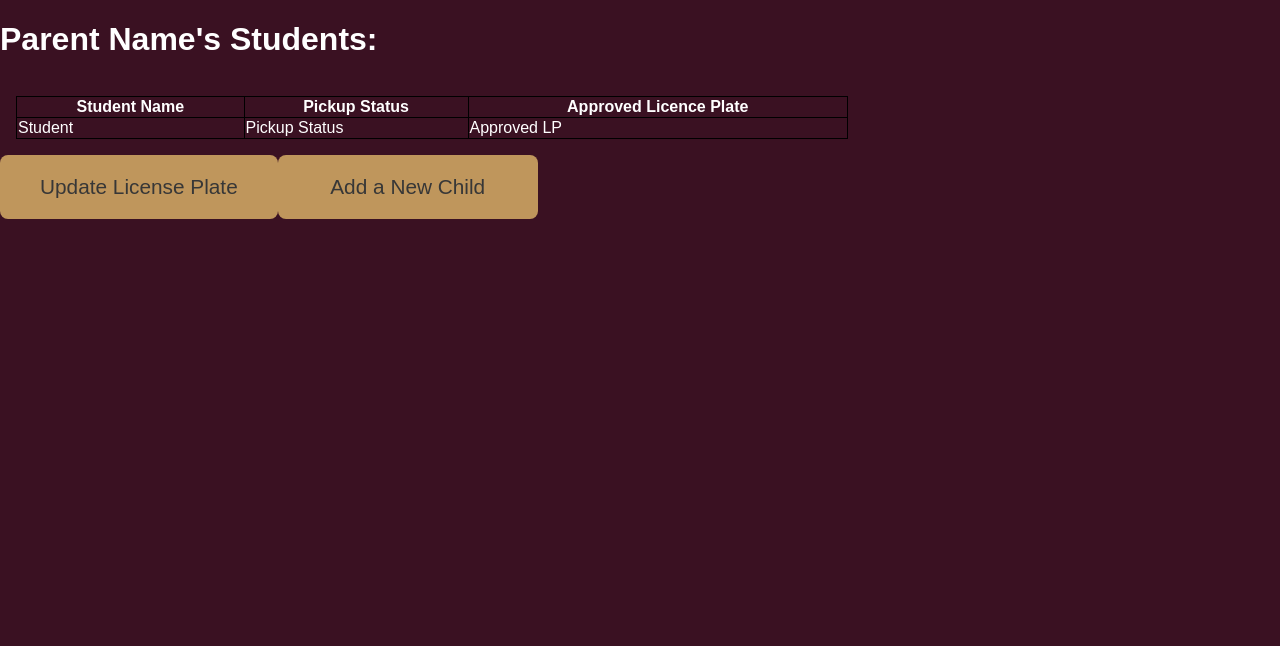
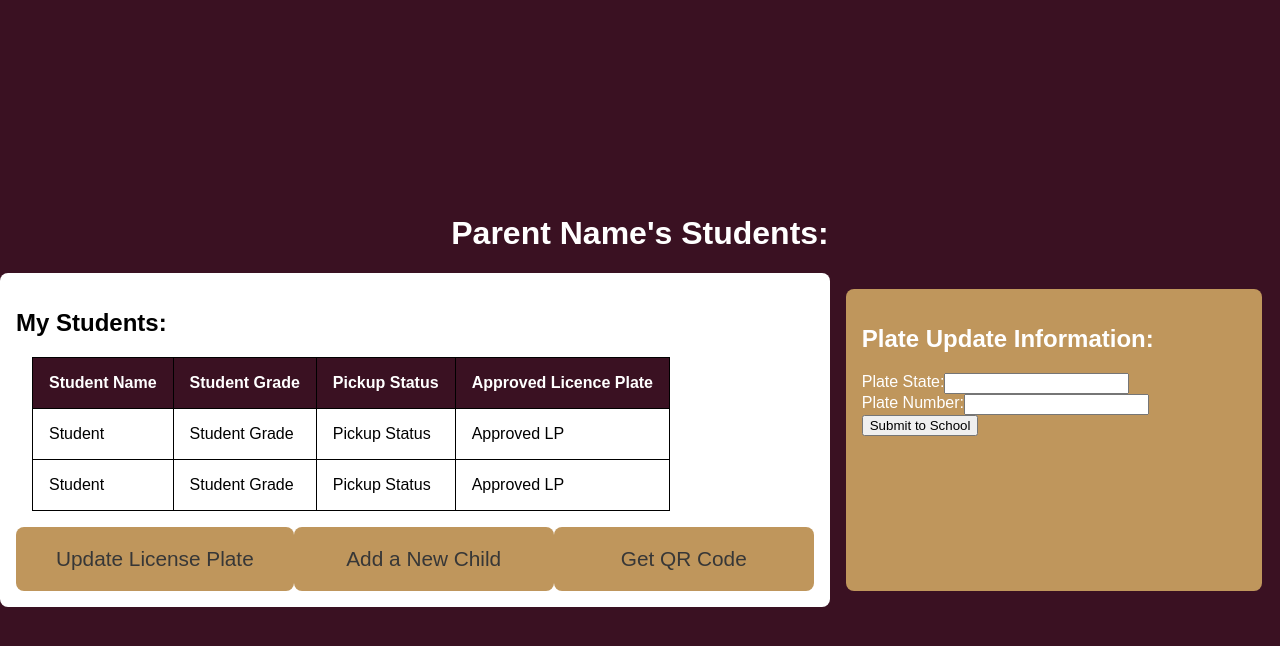
Before and after one commit to JackUehlingerTAMU/TheWranglers, a React (Create React App) app: page /parent-portal in a window 1280 px wide. Both pictures are taken after a click on the button "Update License Plate". Shown: the top 646 px of the page. Built offline with nearby package versions, Linux system fonts and the light colour scheme.

Commit message:
added more css

```diff
--- a/src/App.css
+++ b/src/App.css
@@ -67,20 +67,56 @@ body {
 table{
   border: 1px solid black;
   border-collapse: collapse;
-  width:65%;
-  padding: 1em;
-  margin: 1em;
+  padding: 3rem;
+  margin: 1rem;
+  color:black;
+
 }
-th, td{
+th{
+  background-color: var(--maroon);
+  color:white;
   border: 1px solid black;
   border-collapse: collapse;
+  padding: 1rem;
+
 }
+td{
+  border: 1px solid black;
+  border-collapse: collapse;
+  padding: 1rem;
 
+}
+.mainSection{
+   background-color: var(--white);
+   padding:1em;
+   border-radius: 8px;
+   color: black;
+}
 .parent-portal{
   background-color: var(--maroon);
   color: var(--white);
   height: 100vh;
   display: flex;
+  justify-content: center;
+  align-items: center;
   flex-direction: column;
 
 }
+.sidebar{
+  background-color: var(--camel);
+  margin: 1em;
+  padding: 1em;
+  border-radius: 8px;
+  width: 30%
+
+}
+.row{
+  display: flex;
+  flex-direction:row;
+  width:100%;
+}
+.column{
+  display: flex;
+  flex-direction:column;
+  width:100%;
+}
--- /dev/null
+++ b/src/components/NewChild.js
@@ -0,0 +1,28 @@
+export default function NewChild(){
+    return( <>
+        <h2>New Child Information</h2>
+        <form>
+            <div className="row">
+            <label for="plate_state">Child First Name:</label>
+            <input type="text" id="plate_state" name="plate_state" />
+            </div>
+
+            <div className="row">
+            <label for="plate_state">Child Middle Name:</label>
+            <input type="text" id="plate_state" name="plate_state" />
+            </div>
+
+            <div className="row">
+            <label for="plate_state">Child Last Name:</label>
+            <input type="text" id="plate_state" name="plate_state" />
+            </div>
+
+            <div className="row">
+            <label for="plate_state">Child Grade:</label>
+            <input type="dropdown" id="plate_state" name="plate_state" />
+            </div>
+            <input type="submit" value="Submit To School"></input>
+        </form>
+        </>
+    );
+}
--- /dev/null
+++ b/src/components/PlateUpdate.js
@@ -0,0 +1,20 @@
+export default function PlateUpdate(){
+    return(<>
+        <h2>Plate Update Information:</h2>
+        <form>
+            <div className="row">
+            <label for="plate_state">Plate State:</label>
+            <input type="text" id="plate_state" name="plate_state" />
+            </div>
+
+            <div className="row">
+            <label for="plate_state">Plate Number:</label>
+            <input type="text" id="plate_state" name="plate_state" />
+            </div>
+            <input type="submit" value="Submit to School"></input>
+        </form>
+
+        </>
+
+    );
+}
--- /dev/null
+++ b/src/components/QRcode.js
@@ -0,0 +1,7 @@
+export default function QRcode(){
+    return(<>
+        <h2>QR Code</h2>
+        <p>Here would be the qrcode when generated.</p>
+        </>
+    );
+}
--- a/src/pages/ParentPortal.js
+++ b/src/pages/ParentPortal.js
@@ -1,31 +1,56 @@
 import "../App.css"
+import NewChild from "../components/NewChild";
+import PlateUpdate from "../components/PlateUpdate";
+import { useState } from "react";
+import QRcode from "../components/QRcode";
 
 export default function ParentPortal(){
+    const [lpClicked, setIslpClicked] = useState(false);
+    const [newStudentClicked, setNewStudentClicked] = useState(false);
+    const [qrClicked, setQrClicked] = useState(false);
+
     return(<div className="parent-portal">
         <h1>Parent Name's Students:</h1>
-        <div className= "wholeScreen">
+        <div className= "row">
             <div className = "mainSection">
+                <h2>My Students:</h2>
                 {/* Table of children */}
                 <table className="parent-table">
+                    <thead>
                     <tr>
-                        <th className="parent-table">Student Name</th>
+                        <th>Student Name</th>
+                        <th>Student Grade</th>
                         <th>Pickup Status</th>
                         <th>Approved Licence Plate</th>
                     </tr>
+                    </thead>
+                    <tbody>
                     <tr>
                         <td>Student </td>
+                        <td>Student Grade</td>
                         <td>Pickup Status</td>
                         <td>Approved LP</td>
                     </tr>
+                    <tr>
+                        <td>Student </td>
+                        <td>Student Grade</td>
+                        <td>Pickup Status</td>
+                        <td>Approved LP</td>
+                    </tr>
+                    </tbody>
                 </table>
 
                 {/* Update Buttons */}
                 <div className = "btn-row">
-                    <button className="main-btn">Update License Plate</button>
-                    <button className="main-btn">Add a New Child</button>
+                    <button className="main-btn" onClick={() => setIslpClicked(!lpClicked)} >Update License Plate</button>
+                    <button className="main-btn" onClick={()=>setNewStudentClicked(!newStudentClicked)}>Add a New Child</button>
+                    <button className="main-btn" onClick={()=>setQrClicked(!qrClicked)}>Get QR Code</button>
                 </div>
             </div>
             <div className="sidebar">
+                 {lpClicked === true && <PlateUpdate/>}
+                 {newStudentClicked === true && <NewChild/>}
+                 {qrClicked === true && <QRcode/>}
 
             </div>
         </div>
```
